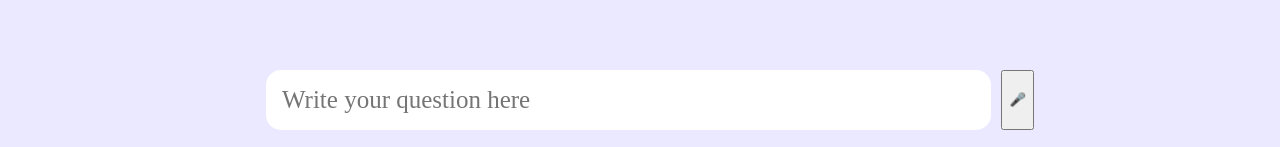
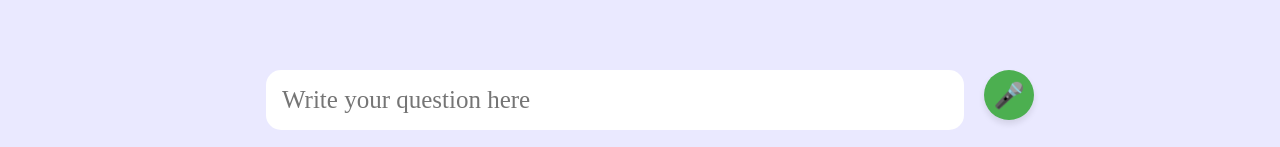
Before and after one commit to bogdan9876/Pulse-Tracker, a React (Create React App) app: page /chat in a window 1280 px wide. Shown: the part 650-797 px from the top of the page. Built offline with nearby package versions, Linux system fonts and the light colour scheme; no server answers; sample sign-in values are in the browser's storage; a web font is replaced by a local one.

Commit message:
add demo styles to micro

```diff
--- a/src/components/Chat/chat.css
+++ b/src/components/Chat/chat.css
@@ -69,3 +69,29 @@
     border-radius: 50%;
     overflow: hidden;
 }
+
+.voice-input-button {
+    background-color: #4CAF50;
+    color: white;
+    border: none;
+    border-radius: 50%;
+    width: 50px;
+    height: 50px;
+    font-size: 25px;
+    display: flex;
+    align-items: center;
+    justify-content: center;
+    cursor: pointer;
+    box-shadow: 0px 4px 6px rgba(0, 0, 0, 0.1);
+    transition: background-color 0.3s, box-shadow 0.3s;
+    margin-left: 10px;
+}
+
+.voice-input-button:hover {
+    background-color: #45a049;
+    box-shadow: 0px 6px 8px rgba(0, 0, 0, 0.2);
+}
+
+.voice-input-button.recording {
+    background-color: red;
+}
--- a/src/components/Chat/chat.js
+++ b/src/components/Chat/chat.js
@@ -6,6 +6,7 @@ import { sendMessageToServer, saveChatMessage, getChatHistory } from '../../api'
 const Chat = () => {
     const [messages, setMessages] = useState([]);
     const [newMessage, setNewMessage] = useState('');
+    const [isRecording, setIsRecording] = useState(false);
     const chatContainerRef = useRef(null);
 
     useEffect(() => {
@@ -60,6 +61,14 @@ const Chat = () => {
         recognition.lang = 'en-US';
         recognition.interimResults = false;
 
+        recognition.onstart = () => {
+            setIsRecording(true);
+        };
+
+        recognition.onend = () => {
+            setIsRecording(false);
+        };
+
         recognition.onresult = (event) => {
             const transcript = event.results[0][0].transcript;
             setNewMessage(transcript);
@@ -68,6 +77,7 @@ const Chat = () => {
 
         recognition.onerror = (event) => {
             console.error('Speech recognition error', event.error);
+            setIsRecording(false);
         };
 
         recognition.start();
@@ -104,7 +114,12 @@ const Chat = () => {
                             onKeyPress={handleKeyPress}
                             placeholder="Write your question here"
                             className="input-field" />
-                        <button onClick={handleVoiceInput} className="voice-input-button">🎤</button>
+                        <button
+                            onClick={handleVoiceInput}
+                            className={`voice-input-button ${isRecording ? 'recording' : ''}`}
+                        >
+                            🎤
+                        </button>
                     </div>
                 </div>
             </div>
```
